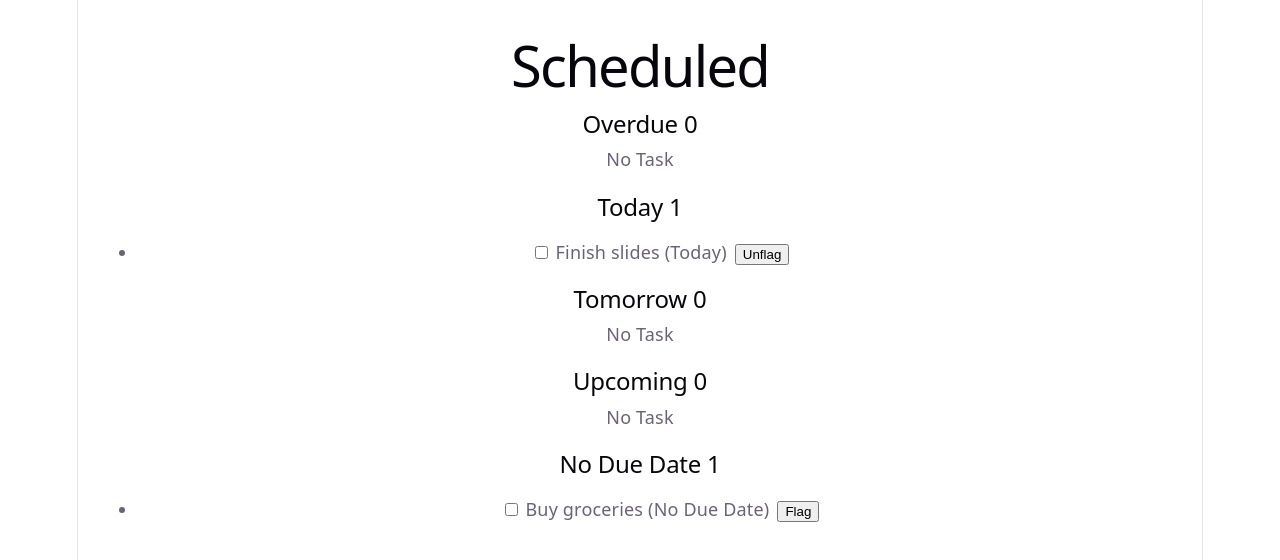
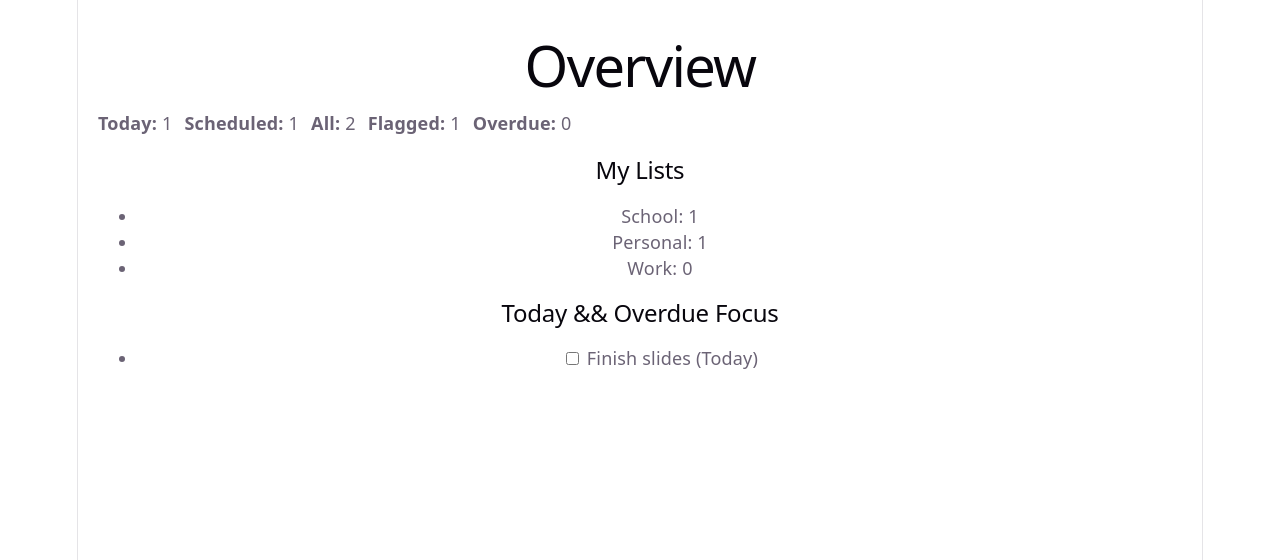
Before and after one commit to bunchhay-s/final-project-todo-app, a React (Vite) app: page / in a window 1280 px wide. Shown: the top 560 px of the page. Built offline with nearby package versions, Linux system fonts and the light colour scheme.

Commit message:
I added the overview page... Also, u can test it in App for now. Please make sure to style it properly in ../pages (all the pages pls)

```diff
--- a/src/App.jsx
+++ b/src/App.jsx
@@ -103,15 +103,28 @@
 // }
 
 
-// TEST 4 - Today.jsx ==========
+// TEST 4&5 - Today.jsx ==========
+
+// import { TaskProvider } from "./context/TaskContext";
+// import Scheduled from "./pages/Scheduled";
+
+// export default function App() {
+//   return (
+//     <TaskProvider>
+//       <Scheduled />
+//     </TaskProvider>
+//   );
+// }
+
+// TEST 6 - OVERVIEW.jsx ==========
 
 import { TaskProvider } from "./context/TaskContext";
-import Scheduled from "./pages/Scheduled";
+import Overview from "./pages/Overview";
 
 export default function App() {
   return (
     <TaskProvider>
-      <Scheduled />
+      <Overview />
     </TaskProvider>
   );
 }
--- /dev/null
+++ b/src/pages/Overview.jsx
@@ -0,0 +1,63 @@
+// Homepage ../
+
+import { useTaskContext } from "../context/TaskContext";
+import { isToday, isOverdue, getRelativeDate } from "../utilities/dateHelpers";
+
+export default function Overview() {
+    const { tasks, lists, toggleComplete } = useTaskContext();
+
+    const todayCount = tasks.filter((task) => !task.completed && isToday(task.dueDate)).length;
+    const overdueCount = tasks.filter(
+        (task)=> !task.completed && isOverdue(task.dueDate, task.completed)).length
+    const scheduleCount = tasks.filter((task) => !task.completed && task.dueDate).length
+    const flaggedCount = tasks.filter((task) => !task.completed && task.flagged).length
+    const allActiveCount = tasks.filter((task) => !task.completed).length
+
+    const focusTask = tasks.filter((task) => !task.completed && (isToday(task.dueDate) || isOverdue(task.dueDate, task.completed)))
+
+    return (
+        <div style={{ padding:"20px" }}>
+            <h1>Overview</h1>
+
+            <div style={{ display: "flex", gap: "12px", flexWrap: "wrap", marginBottom: "20px" }}>
+                <div><strong>Today: </strong>{todayCount}</div>
+                <div><strong>Scheduled: </strong>{scheduleCount}</div>
+                <div><strong>All: </strong>{allActiveCount}</div>
+                <div><strong>Flagged: </strong>{flaggedCount}</div>
+                <div><strong>Overdue: </strong>{overdueCount}</div>
+            </div>
+
+
+            <h2>My Lists</h2>
+            <ul>
+                {lists.map((listName) => {
+                    const count = tasks.filter(
+                        (task) => task.list === listName && !task.completed).length;
+                        return (
+                            <li key={listName}>
+                                {listName}: {count}
+                            </li>
+                        );
+                })}
+            </ul>
+
+            <h2>Today && Overdue Focus</h2>
+            {focusTask.length === 0 ? (
+                <p>All caught up for today</p>
+            ) : (
+                <ul>
+                    {focusTask.map((task) => (
+                        <li key={task.id}>
+                        <input
+                        type="checkbox"
+                        checked={task.completed}
+                        onChange={() => toggleComplete(task.id)}></input>{"  "}
+                        {task.title} ({getRelativeDate(task.dueDate)})
+                        </li>
+                    ))}
+
+                </ul>
+            )}
+        </div>
+    )
+}
```
